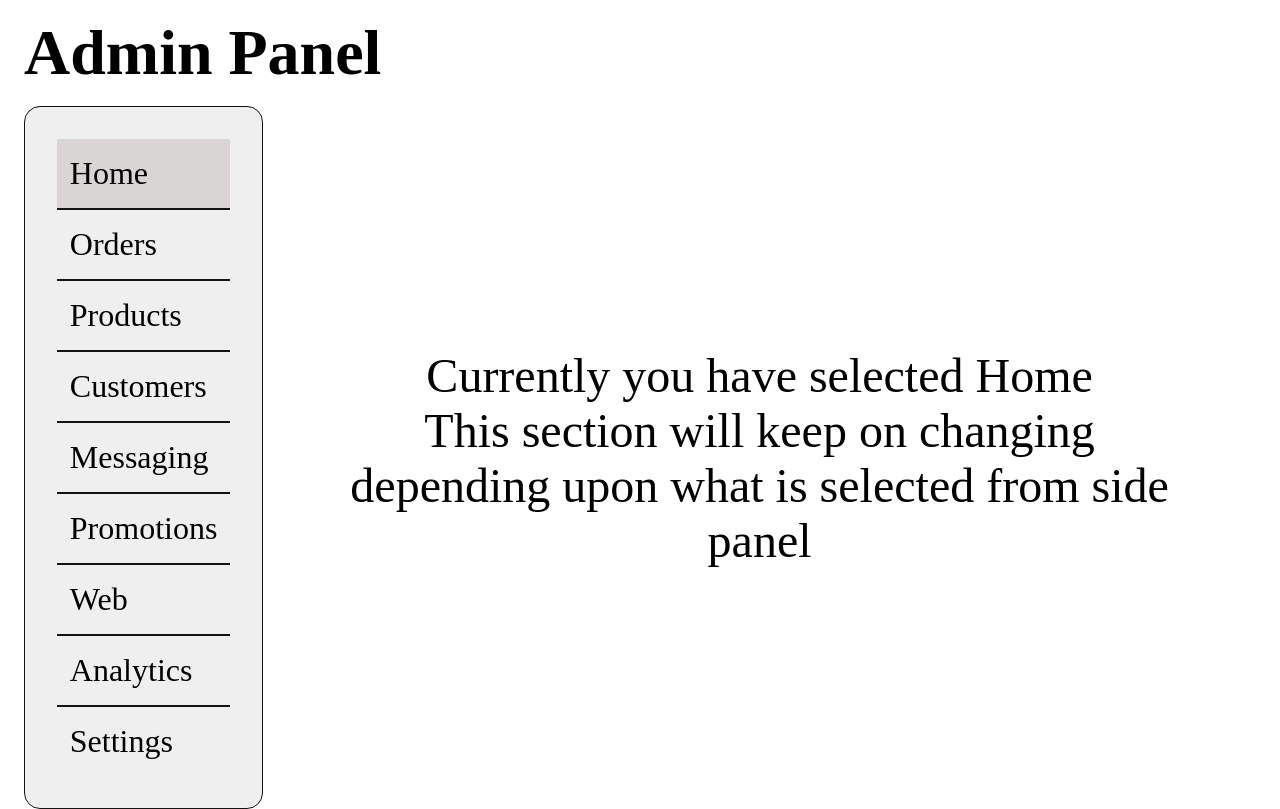
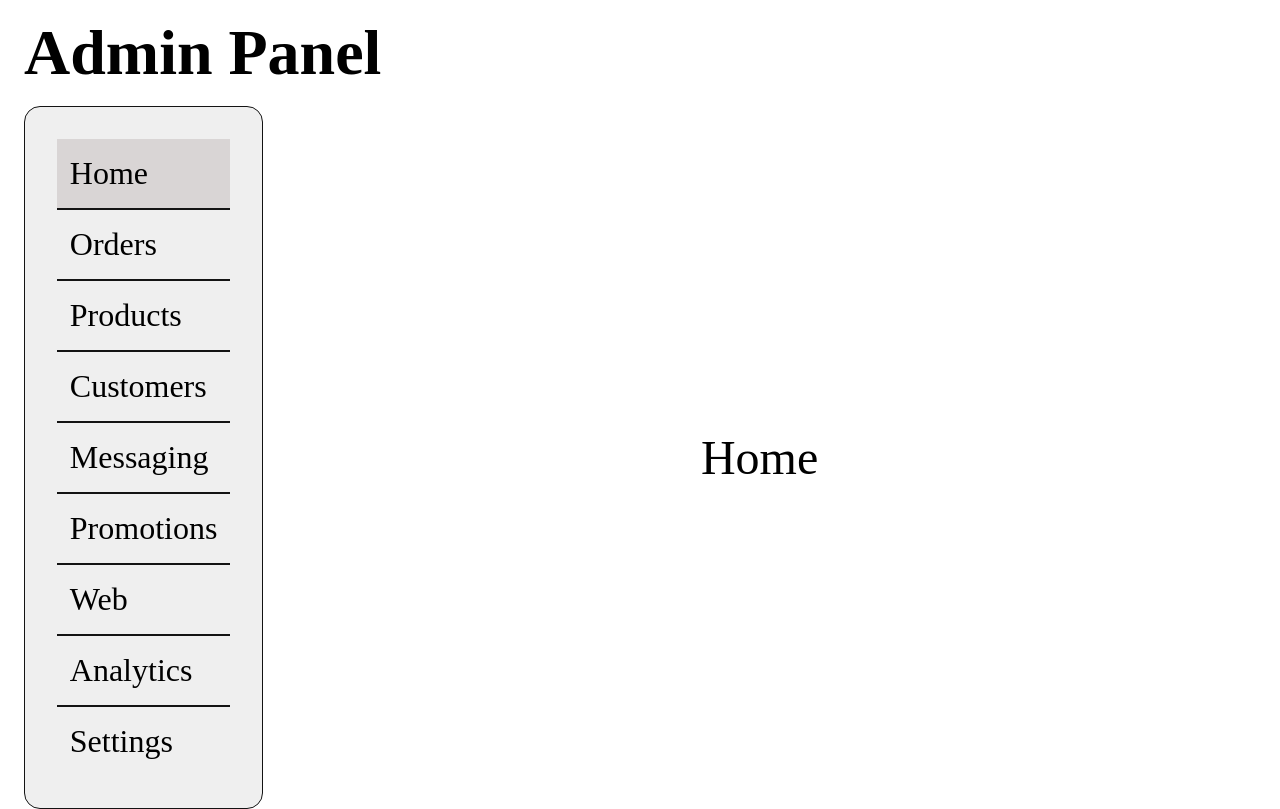
Before and after one commit to Harshroxnox/Fabrinex, a React (Vite) app in the folder vite-react-app/: page /admin in a window 1280 px wide. Built offline with nearby package versions, Linux system fonts and the light colour scheme; a web font is replaced by a local one.

Commit message:
started dividing main area into separate components

```diff
--- /dev/null
+++ b/vite-react-app/src/components/Home.jsx
@@ -0,0 +1,9 @@
+import React from 'react'
+
+const Home = () => {
+  return (
+    <div>Home</div>
+  )
+}
+
+export default Home
--- a/vite-react-app/src/pages/Admin.jsx
+++ b/vite-react-app/src/pages/Admin.jsx
@@ -1,9 +1,23 @@
 import React from 'react'
 import { useState } from 'react'
+import Home from '../components/Home'
 import "./Admin.css"
 
 const Admin = () => {
   const [activeBtn, setActiveBtn] = useState("Home");
+
+  const renderMain = ()=>{
+    if(activeBtn == "Home"){
+      return (<Home />);
+    }else{
+      return (
+      <>
+        <p>{`Currently you have selected ${activeBtn}`}</p>
+        <p>This section will keep on changing depending upon what is selected from side panel</p>
+      </>
+      );
+    }
+  };
 
   return (
     <div className="admin-container">
@@ -74,10 +88,11 @@ const Admin = () => {
             Settings
           </button>
         </div>
+
         <div className="admin-main">
-          <p>{`Currently you have selected ${activeBtn}`}</p>
-          <p>This section will keep on changing depending upon what is selected from side panel</p>
+          {renderMain()}
         </div>
+
       </div>
 
     </div>
```
